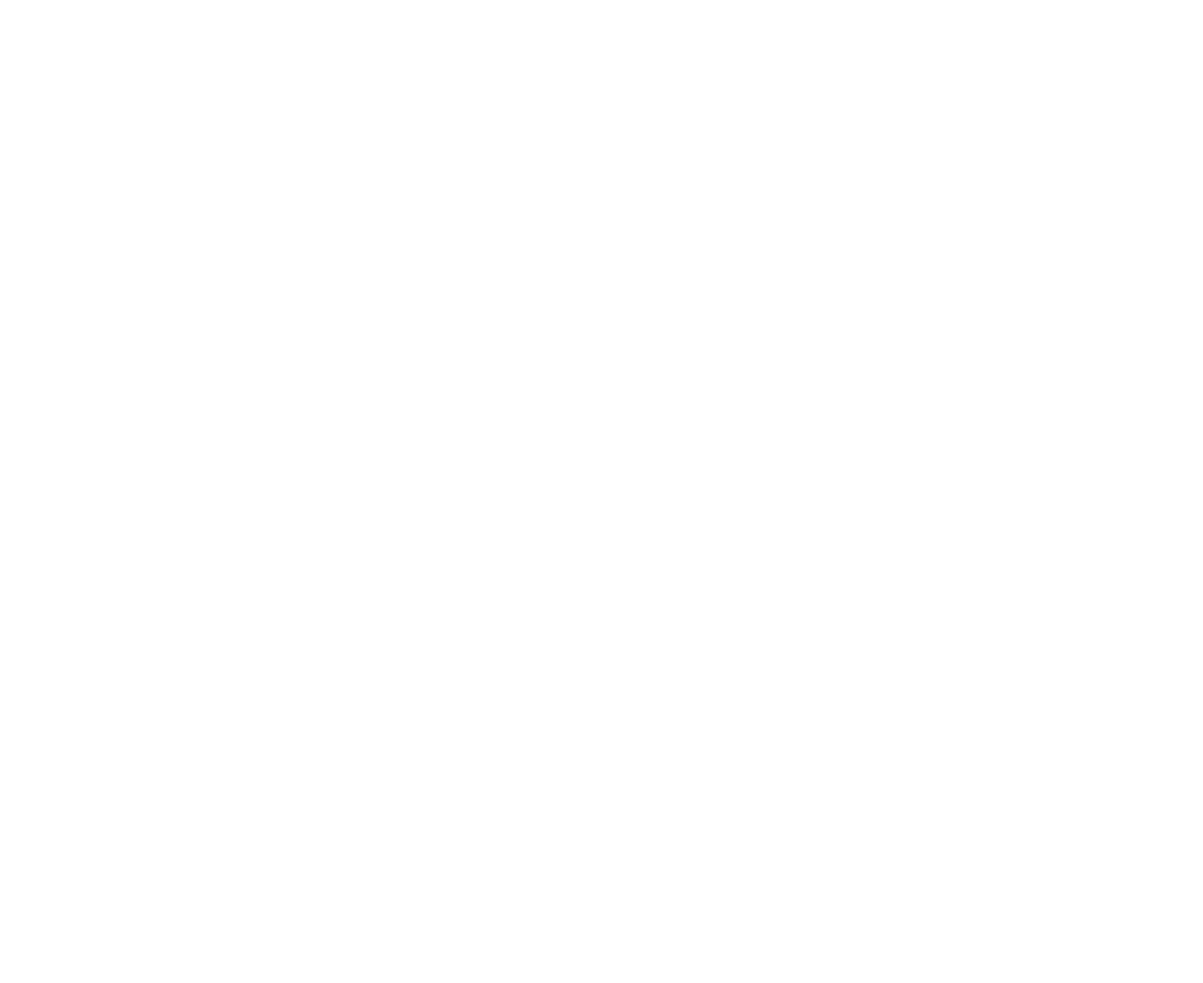
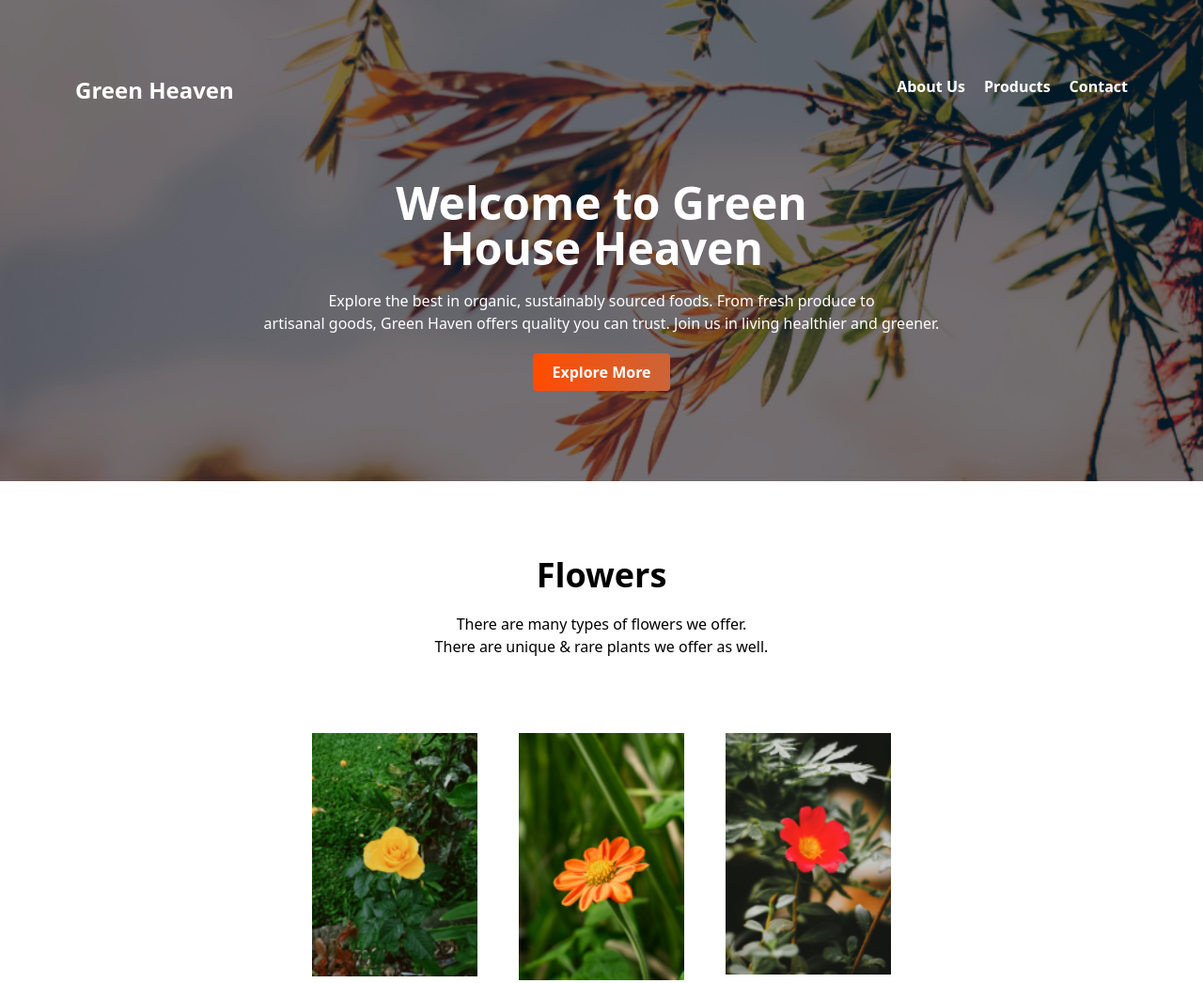
Before and after one commit to RaihanaFerdousi/Green-House-Heaven, a plain HTML site: page index.html in a window 1280 px wide. Shown: the top 1046 px of the page at 94% size. Before the commit the page ends 800 px from the top, so only its background shows below. Drawn offline with nearby package versions, Linux system fonts and the light colour scheme.

Commit message:
added header and banner and flowers section

```diff
--- a/index.html
+++ b/index.html
@@ -4,16 +4,64 @@
   <meta charset="UTF-8">
   <meta name="viewport" content="width=device-width, initial-scale=1.0">
   <script src="https://cdn.tailwindcss.com"></script>
+  <title>Green House Heaven</title>
+  <style>
+    header {
+      position: relative;
+      background-image: url('/images/Bannerimage.png');
+      background-repeat: no-repeat;
+      background-size: cover;
+    }
+    .overlay {
+      position: absolute;
+      top: 0;
+      left: 0;
+      width: 100%;
+      height: 100%;
+      background-color: rgba(0, 0, 0, 0.5); /* Adjust the opacity to make the background darker or lighter */
+    }
+  </style>
 </head>
 <body>
-     <header>
+  <header class="py-20 pb-24  text-white relative">
+    <div class="overlay"></div> <!-- Add this div for the overlay -->
+    <div class="relative z-10"> <!-- Add this div and the z-index to bring the content above the overlay -->
+      <div class="flex justify-between px-20 pb-20">
+        <div>
+          <h3 class="text-2xl font-bold">Green Heaven</h3>
+        </div>
+        <ul class="flex gap-5 font-semibold">
+          <li>About Us</li>
+          <li>Products</li>
+          <li>Contact</li>
+        </ul>
+      </div>
+      <div class="text-center">
+        <h1 class="text-5xl font-bold mb-5">Welcome to Green <br> House Heaven</h1>
+        <p>Explore the best in organic, sustainably sourced foods. From fresh produce to <br> artisanal goods, Green Haven offers quality you can trust. Join us in living healthier and greener.</p>
+        <button class="bg-gradient-to-r from-[#FF4C00] to-[#CC6438] text-white font-semibold px-5 py-2 rounded mt-5">Explore More</button>
+      </div>
+    </div>
+  </header>
+  <main>
+    <section class="my-20">
+        <div class="text-center mb-20">
+            <h2 class="text-4xl font-semibold mb-5">Flowers</h2>
+            <p>There are many types of flowers we offer. <br> There are unique & rare plants we offer as well.</p>
+        </div>
+        <div class="grid grid-cols-1 lg:md:grid-cols-3 justify-items-center gap-5 mx-80"> <!-- Added justify-items-center class -->
+            <img class="w-44" src="/images/flower-1.png" alt="">
+            <img class="w-44" src="/images/flower-2.png" alt="">
+            <img class="w-44" src="/images/flower-3.png" alt="">
+            <img class="w-44" src="/images/flower-4.png" alt="">
+            <img class="w-44" src="/images/flower-5.png" alt="">
+            <img class="w-44" src="/images/flower-6.png" alt="">
+        </div>
+    </section>
 
-     </header>
-     <main>
+  </main>
+  <footer>
 
-     </main>
-     <footer>
-
-     </footer>
+  </footer>
 </body>
 </html>
```
Also changed, not shown: images/Green Heaven.png (added).
